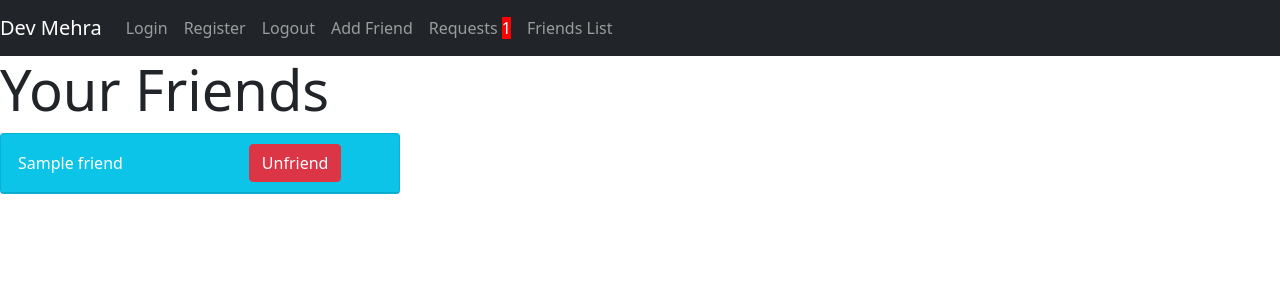
After one commit to d3vmeh/DevSocial, a Flask app: page /friends in a window 1280 px wide. The commit adds this page. Shown: the top 300 px of the page. Run offline with Flask 2, Linux system fonts and the light colour scheme; the visitor is signed in with stand-in values (Sample User, id 1); a database or web service that is not in the repository returns one stand-in record (values such as "Sample title"); some libraries are stand-ins or nearby versions.

Commit message:
Added friends features

```diff
--- a/app.py
+++ b/app.py
@@ -32,13 +32,19 @@ def landingPage():
     #     password = i["password"]
     #     date = i["date"]
     #     friends = [i["email"]]
-    #     i = {"firstname":firstname,"lastname":lastname,"email":email,"password":password,"date":date,"friends":friends}
+    #     requests = []
+    #     i = {"firstname":firstname,"lastname":lastname,"email":email,"password":password,"date":date,"friends":friends,"requests":requests}
 
-    #     mongo.db.users.delete_one({"email":"sumeet.mehra@gmail.com"})
+    #     mongo.db.users.delete_one({"email":email})
     #     mongo.db.users.insert_one(i)
-    #     break
+    #     print(i)
 
-    return render_template("index.html")
+    if "email" in session:
+        user = mongo.db.users.find_one({"email":session["email"]})
+        return render_template("index.html",requestcount=len(user["requests"]))
+
+    return render_template("index.html",requestcount=0)
+
 
 @app.route("/home")
 def homepage():
@@ -51,13 +57,14 @@ def homepage():
         for i in mongo.db.posts.find():
             #print(i)
             i["color"] = random.choice(colors)
-            allposts.append(i)
+            if i["email"] in user["friends"]:
+                allposts.append(i)
 
 
         allposts.reverse()
 
         #print("ehhlo",allposts[0]["email"])
-        return render_template("home.html",username=user["firstname"],posts=allposts)#,postcontent=allposts[0]["post"],posttime=allposts[0]["time"])
+        return render_template("home.html",username=user["firstname"],posts=allposts,requestcount=len(user["requests"]))#,postcontent=allposts[0]["post"],posttime=allposts[0]["time"])
 
 
     else:
@@ -66,7 +73,7 @@ def homepage():
 @app.route("/register",methods=["GET","POST"])
 def register():
     if (request.method == "GET"):
-        return render_template("register.html")
+        return render_template("register.html",requestcount=0)
     else:
 
         firstname = request.form["firstname"]
@@ -79,9 +86,9 @@ def register():
             flash("Email already in use","error")
             return redirect("/register")
 
-        mongo.db.users.insert_one({"firstname":firstname,"lastname":lastname,"email":email,"password":password,"date":date,"friends":[email]})
+        mongo.db.users.insert_one({"firstname":firstname,"lastname":lastname,"email":email,"password":password,"date":date,"friends":[email],"requests":[]})
 
-        return redirect("/login")
+        return redirect("/logout")
 
 
 @app.route("/login",methods=["GET","POST"])
@@ -91,7 +98,10 @@ def login():
         return redirect("/home")
     else:
         if (request.method == "GET"):
-            return render_template("login.html")
+            if "email" in session:
+                user = mongo.db.users.find_one({"email":session["email"]})
+                return render_template("login.html",requestcount=len(user["requests"]))
+            return render_template("login.html",requestcount=0)
         else:
             givenemail = request.form["email"]
             useraccount = mongo.db.users.find_one({"email":givenemail})
@@ -127,7 +137,8 @@ def createpost():
         return redirect("/login")
     else:
         if (request.method == "GET"):
-            return render_template("createpost.html")
+            user = mongo.db.users.find_one({"email":session["email"]})
+            return render_template("createpost.html",requestcount=len(user["requests"]))
         else:
             givenpost = request.form["post"]
             #print(len(givenpost))
@@ -138,7 +149,97 @@ def createpost():
     return redirect("/login")
 
 
+@app.route("/addfriend",methods=["GET","POST"])
+def addfriend():
+    if "email" not in session:
+        #print("not logged in")
+        return redirect("/login")
+    if (request.method == "GET"):
+        user = mongo.db.users.find_one({"email":session["email"]})
+        return render_template("addfriend.html",requestcount=len(user["requests"]))
+    else:
+        user = mongo.db.users.find_one({"email":session["email"]})
+        requestemail = request.form["email"]
+        friendrequested = mongo.db.users.find_one({"email":requestemail})
+        #print(friendrequested)
+        otherrequests=friendrequested["requests"]
 
+        if requestemail in user["friends"]:
+            flash("You are already friends with this user!")
+            return redirect("/addfriend")
+
+        if user["email"] in friendrequested["requests"]:
+            flash("You already sent a friend request to this user!")
+            return redirect("/addfriend")
+
+        otherrequests.append(session["email"])
+
+        mongo.db.users.update_one({"email":requestemail},{"$set":{"requests":otherrequests}})
+        return redirect("/home")
+
+
+@app.route("/requests",methods=["GET","POST"])
+def requests():
+    if "email" not in session:
+        #print("not logged in")
+        return redirect("/login")
+    if (request.method == "GET"):
+        user = mongo.db.users.find_one({"email":session["email"]})
+
+        return render_template("requests.html",requests=user["requests"],requestcount=len(user["requests"]))
+    else:
+        user = mongo.db.users.find_one({"email":session["email"]})
+        myrequests = user["requests"]
+        myfriends = user["friends"]
+        # requestemail = request.form["email"]
+        # friendrequested = mongo.db.users.find_one({"email":requestemail})
+        # #print(friendrequested)
+        # otherrequests=friendrequested["requests"]
+        # otherrequests.append(session["email"])
+
+        otheruseremail = request.form["r"]
+        otheruser = mongo.db.users.find_one({"email":otheruseremail})
+        otherfriends = otheruser["friends"]
+        #mongo.db.users.update_one({"email":requestemail},{"$set":{"requests":otherrequests}})
+        if (request.form["action"] == "Accept"):
+            myfriends.append(otheruseremail)
+            myrequests.remove(otheruseremail)
+            otherfriends.append(user["email"])
+            mongo.db.users.update_one({"email":user["email"]},{"$set":{"requests":myrequests,"friends":myfriends}})
+            mongo.db.users.update_one({"email":otheruser["email"]},{"$set":{"friends":otherfriends}})
+
+            return redirect("/requests")
+        if (request.form["action"] == "Decline"):
+            myrequests.remove(otheruseremail)
+            mongo.db.users.update_one({"email":user["email"]},{"$set":{"requests":myrequests}})
+            return redirect("/requests")
+
+        return redirect("/home")
+
+
+@app.route("/friends",methods=["GET","POST"])
+def friends():
+    if "email" not in session:
+        #print("not logged in")
+        return redirect("/login")
+    if (request.method == "GET"):
+        user = mongo.db.users.find_one({"email":session["email"]})
+        f = user["friends"]
+        f.remove(user["email"])
+        return render_template("friends.html",requests=user["requests"],requestcount=len(user["requests"]),friends=f)
+    else:
+        user = mongo.db.users.find_one({"email":session["email"]})
+        friendemail = request.form["friendemail"]
+        friend = mongo.db.users.find_one({"email":friendemail})
+        myfriends = user["friends"]
+        myfriends.remove(friendemail)
+        friendsfriends = friend["friends"]
+        friendsfriends.remove(user["email"])
+
+        mongo.db.users.update_one({"email":user["email"]},{"$set":{"friends":myfriends}})
+        mongo.db.users.update_one({"email":friendemail},{"$set":{"friends":friendsfriends}})
+
+        return redirect("/friends")
 
 
 if __name__ == "__main__":
--- a/templates/base.html
+++ b/templates/base.html
@@ -35,6 +35,37 @@
                 <li class="nav-item">
                     <a class="nav-link" href="/logout">Logout</a>
                 </li>
+                <li class="nav-item">
+                    <a class="nav-link" href="/addfriend">Add Friend</a>
+                </li>
+
+
+
+
+                <p hidden>{{requestcount}}</p>
+                {% if requestcount > 0 %}
+                <li class="nav-item">
+                    <a class="nav-link" href="/requests">Requests
+
+                        <p style="background-color: red;color: white; display: inline;">{{requestcount}}</p>
+                    </a>
+
+                </li>
+
+                {% else %}
+                <li class="nav-item">
+                    <a class="nav-link" href="/requests">Friend Requests
+
+                        <p style="background-color: red;color: white; display: inline;" hidden>{{requestcount}}</p>
+                    </a>
+
+                </li>
+                {% endif %}
+
+                <li class="nav-item">
+                    <a class="nav-link" href="/friends">Friends List</a>
+                </li>
+
             </ul>
         </div>
     </nav>
--- a/templates/createpost.html
+++ b/templates/createpost.html
@@ -3,7 +3,7 @@
 
 
 {% block title %}
-Login
+Create Post
 {% endblock %}
 {% block main %}
 
--- /dev/null
+++ b/templates/friends.html
@@ -0,0 +1,42 @@
+{% extends "base.html" %}
+
+{% block title %}
+Friends
+{% endblock %}
+{% block main %}
+
+
+
+<div class="jumbotron">
+    <h1 class="display-4">Your Friends</h1>
+</div>
+
+{% for f in friends %}
+<div class="card text-white bg-info" style="max-width: 25rem; margin-top: 10px;">
+    <div class="card-header">
+        <form method="POST">
+
+            <table>
+                <tr>
+                    <input name="friendemail" type="hidden" value="{{f}}">
+                    <td name="friendemail" id="friendemail">{{f}}</td>
+                    <td>
+
+                        <table style="margin-left: 130%;">
+                            <tr>
+                                <td>
+                                    <input type="submit" name="Unfriend" value="Unfriend" class="btn btn-danger">
+                                </td>
+                            </tr>
+                        </table>
+
+                    </td>
+                </tr>
+            </table>
+        </form>
+    </div>
+
+</div>
+{% endfor %}
+
+{% endblock %}
--- a/templates/home.html
+++ b/templates/home.html
@@ -1,7 +1,7 @@
 {% extends "base.html" %}
 
 {% block title %}
-Landing page
+Home
 {% endblock %}
 
 {% block main %}
--- a/templates/register.html
+++ b/templates/register.html
@@ -1,7 +1,7 @@
 {% extends "base.html" %}
 
 {% block title %}
-Register'
+Register
 {% endblock %}
 {% block main %}
 <div class="jumbotron">
```
Also changed, not shown: templates/addfriend.html (added, +42 -0 lines), templates/requests.html (added, +52 -0 lines).
